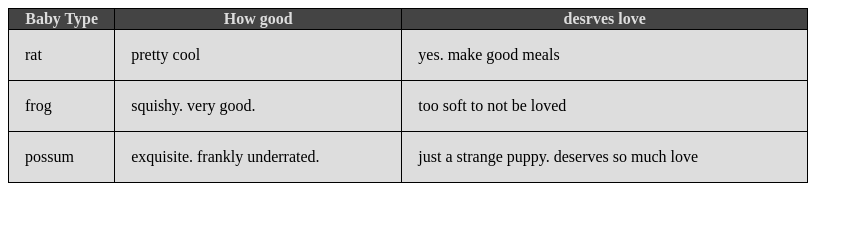
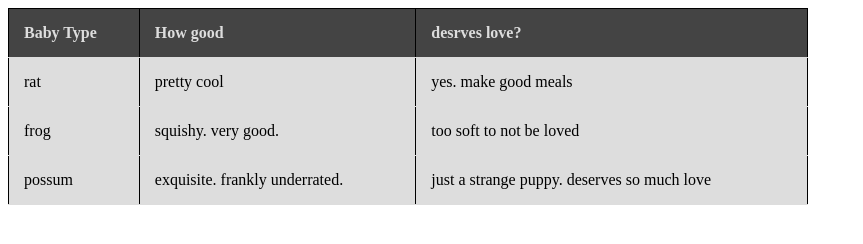
Before and after one commit to emily-felcher/eresa-site, a plain HTML site: page tablesdemo.html in a window 1280 px wide. Shown: the whole page, without its empty margins (0-863 px from the left). Drawn offline with Linux system fonts and the light colour scheme.

Commit message:
Update tablesdemo.html

```diff
--- a/tablesdemo.html
+++ b/tablesdemo.html
@@ -22,6 +22,9 @@ th {
     border: 1px solid #000;
     background: #444;
 	  color: #ddd;
+    border-bottom: 1px solid #ddd;
+    padding: 15px;
+  text-align: left;
 
 }
 
@@ -29,11 +32,13 @@ td {
     border: 1px solid #000;
     padding: 1rem;
     transition: transform 1s;
+    border-bottom: 1px solid #ddd;
+    padding: 15px;
+  text-align: left;
 }
 
 td:hover {
 	background: pink;
-  transform: scale(1.5);
 }
 
     </style>
@@ -53,7 +58,7 @@ td: table definition (regular table cell)
         <tr>
             <th> Baby Type</th>
             <th>How good</th>
-            <th>desrves love</th>
+            <th>desrves love?</th>
         </tr>
 
         <tr>
```
